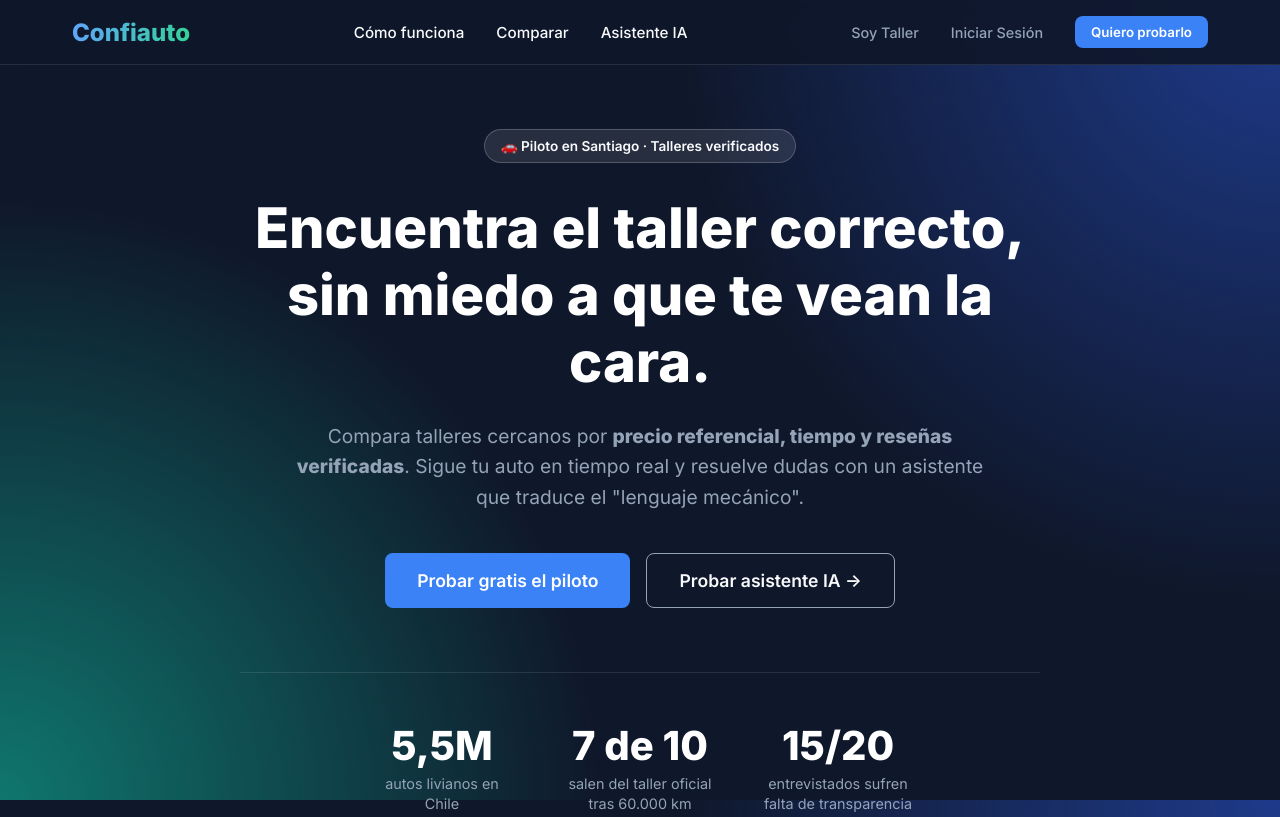
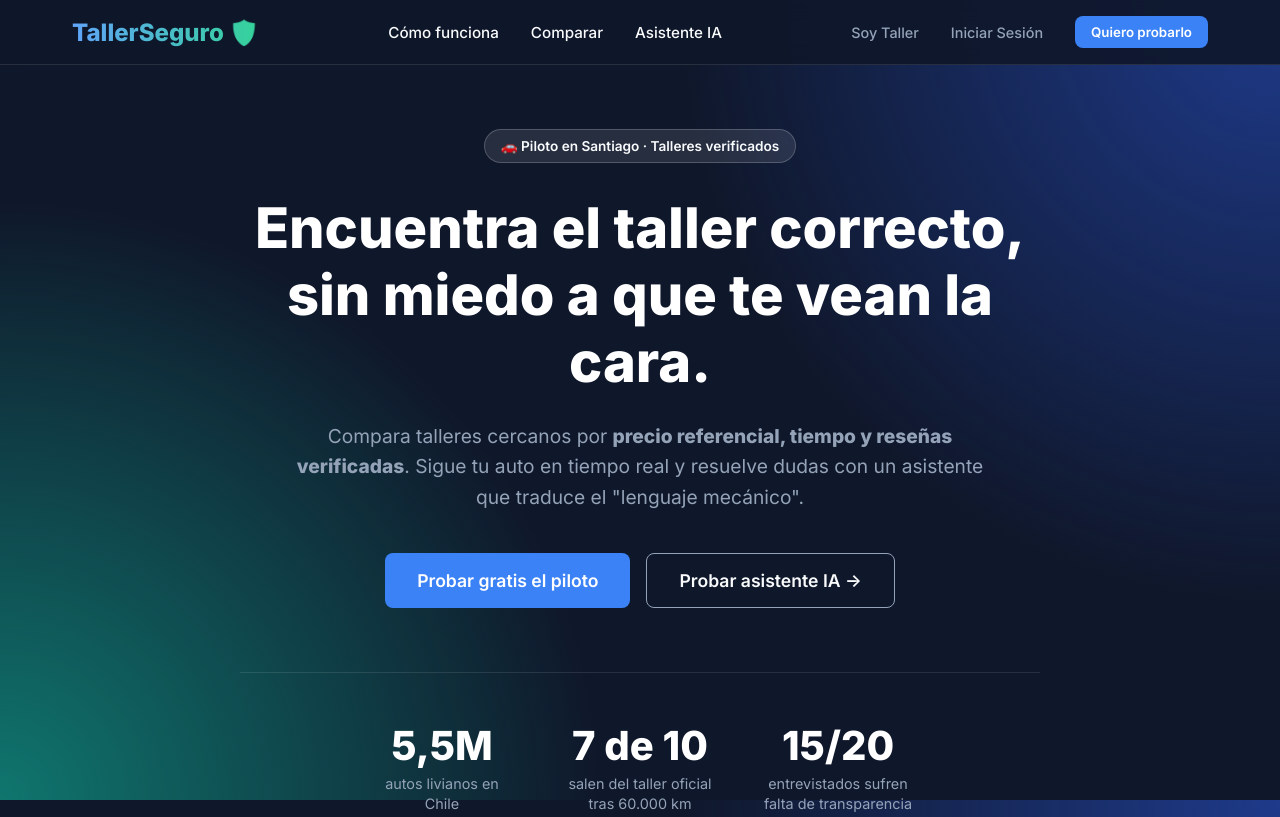
Before and after one commit to BenjaLagos107/TallerSeguro, a website built with Vite: page index.html in a window 1280 px wide. Shown: the top 817 px of the page. Built offline with nearby package versions, Linux system fonts and the light colour scheme; no server answers.

Commit message:
UI: Revert brand name from Confiauto back to TallerSeguro

```diff
--- a/index.html
+++ b/index.html
@@ -3,7 +3,7 @@
 <head>
     <meta charset="UTF-8">
     <meta name="viewport" content="width=device-width, initial-scale=1.0">
-    <title>Confiauto</title>
+    <title>TallerSeguro</title>
     <link rel="stylesheet" href="./style.css">
     <link href="https://fonts.googleapis.com/css2?family=Inter:wght@400;500;600;800&display=swap" rel="stylesheet">
 </head>
@@ -13,7 +13,7 @@
 
     <nav class="navbar">
         <div class="nav-container">
-            <div class="logo" id="nav-logo" style="color: #10b981;">Confiauto</div>
+            <div class="logo" id="nav-logo" style="color: #10b981;">TallerSeguro 🛡️</div>
 
             <div class="nav-links hidden-mobile">
                 <a href="#">Cómo funciona</a>
```
